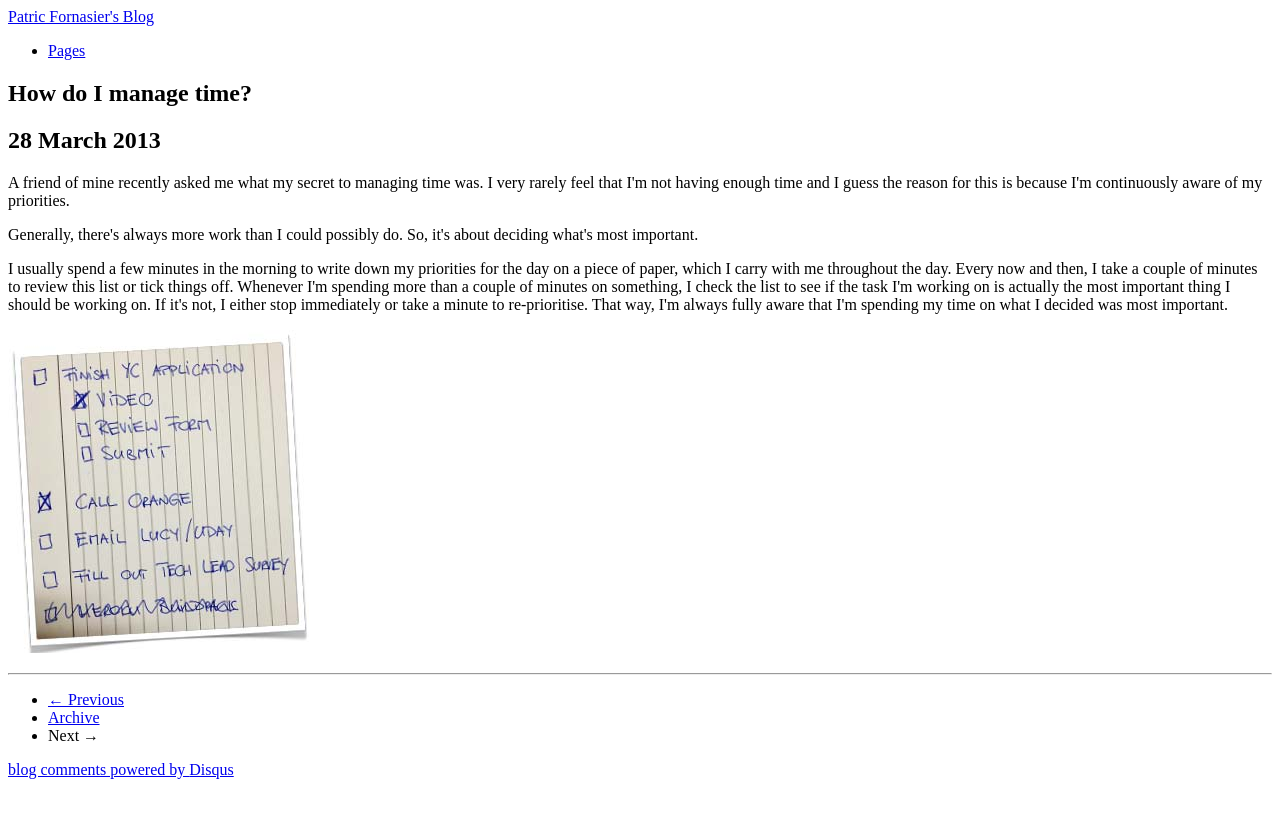
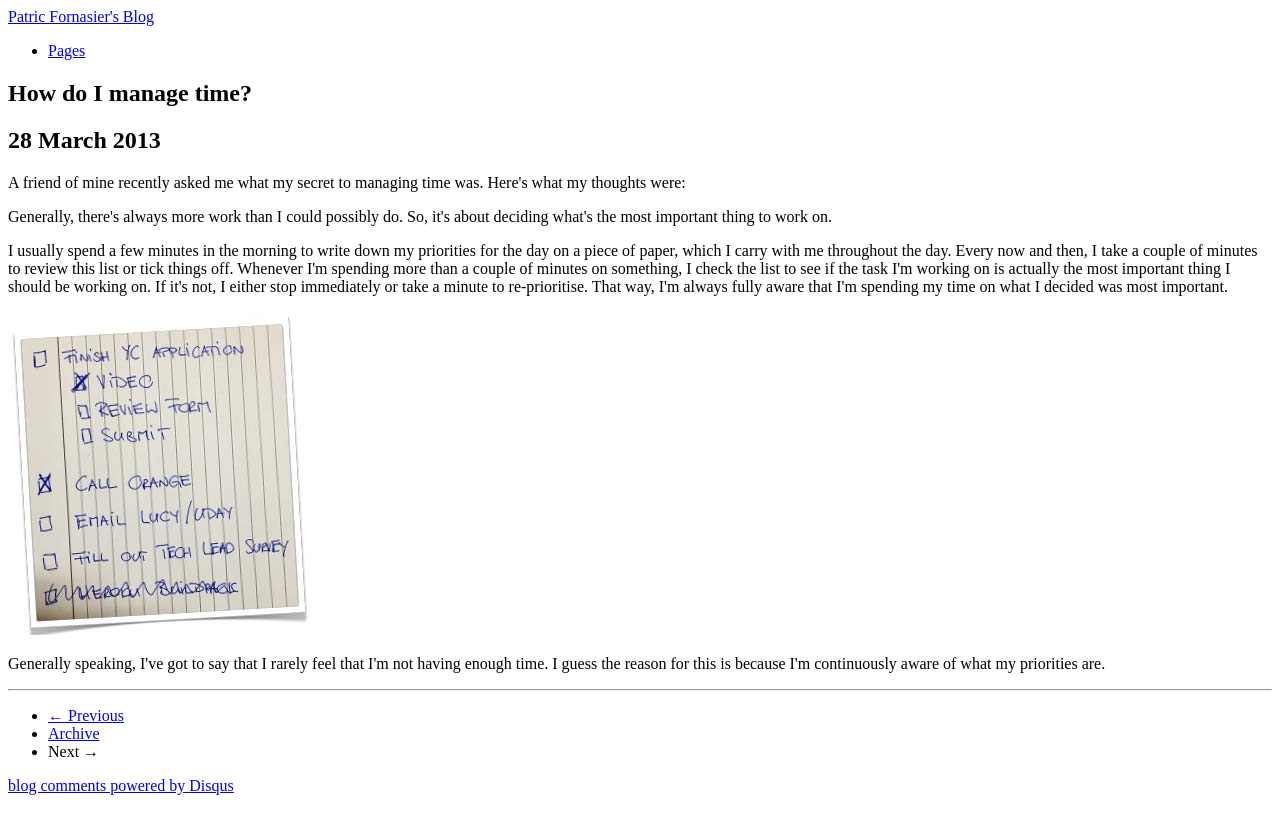
Before and after one commit to patforna/patforna.github.com, a Jekyll site: the page built from _posts/2013-03-28-how-do-i-manage-time.html, in a window 1280 px wide. Shown: the top 834 px of the page. Built offline with Jekyll 4.4.1, drawn with Linux system fonts in a browser that asks for light colours; comment, search, counter and statistics services are not loaded.

Commit message:
pat: tweaked text

```diff
--- a/_posts/2013-03-28-how-do-i-manage-time.html
+++ b/_posts/2013-03-28-how-do-i-manage-time.html
@@ -7,10 +7,12 @@ tags: []
 ---
 {% include JB/setup %}
 
-<p>A friend of mine recently asked me what my secret to managing time was. I very rarely feel that I'm not having enough time and I guess the reason for this is because I'm continuously aware of my priorities.</p>
+<p>A friend of mine recently asked me what my secret to managing time was. Here's what my thoughts were:</p>
 
-<p>Generally, there's always more work than I could possibly do. So, it's about deciding what's most important.</p>
+<p>Generally, there's always more work than I could possibly do. So, it's about deciding what's the most important thing to work on.</p>
 
 <p>I usually spend a few minutes in the morning to write down my priorities for the day on a piece of paper, which I carry with me throughout the day. Every now and then, I take a couple of minutes to review this list or tick things off. Whenever I'm spending more than a couple of minutes on something, I check the list to see if the task I'm working on is actually the most important thing I should be working on. If it's not, I either stop immediately or take a minute to re-prioritise. That way, I'm always fully aware that I'm spending my time on what I decided was most important.</p>
 
 <p class="text-center"><img alt='Todo list' src='/images/todo-list.jpg' /></p>
+
+<p>Generally speaking, I've got to say that I rarely feel that I'm not having enough time. I guess the reason for this is because I'm continuously aware of what my priorities are.</p>
```
